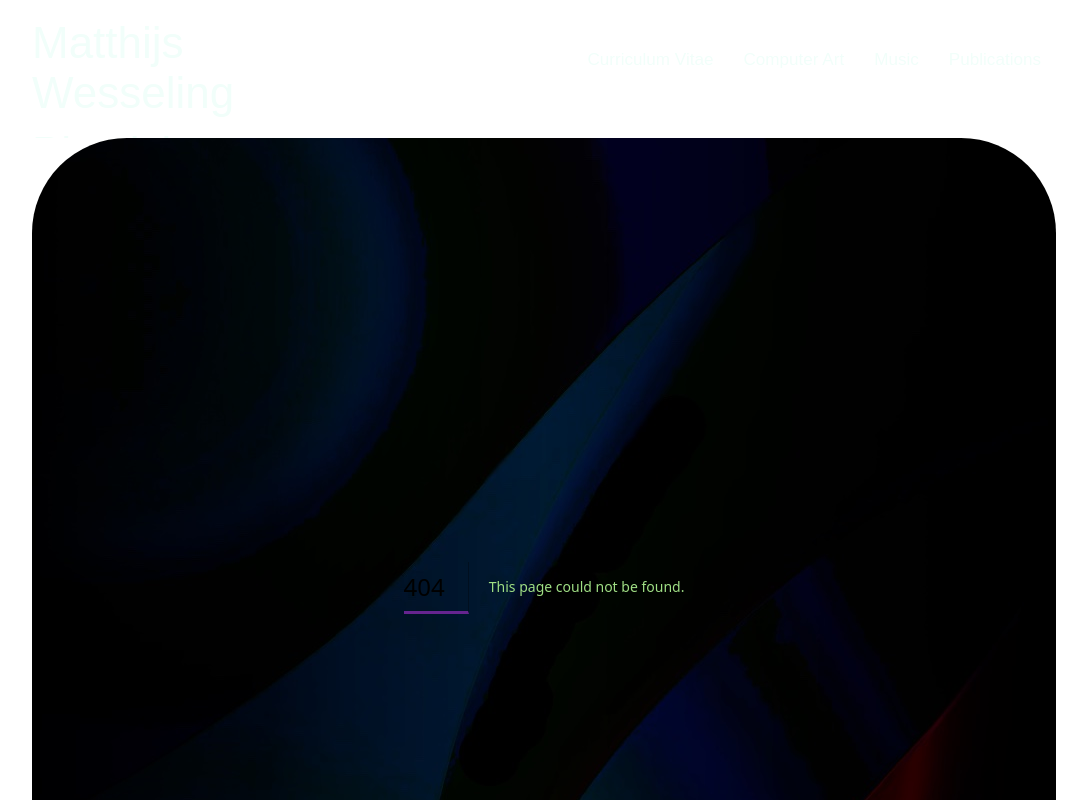
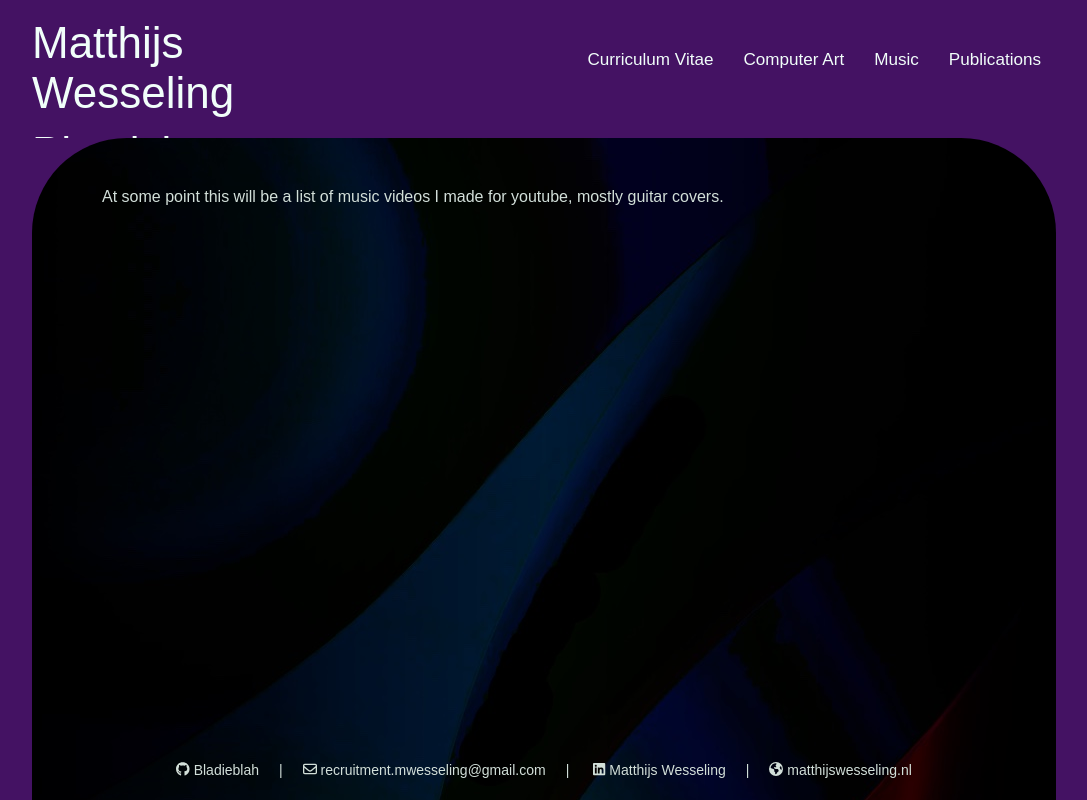
Before and after one commit to Bladieblah/Bladieblah.github.io, a Next.js app: page /music in a window 1280 px wide. Before the commit this address had no page. Shown: the top 800 px of the page, without its empty margins (96-1183 px from the left). Built offline with nearby package versions, Linux system fonts and the light colour scheme; a web font is replaced by a local one.

Commit message:
Add music page

```diff
--- /dev/null
+++ b/src/pages/music/index.tsx
@@ -0,0 +1,7 @@
+export default function Music() {
+  return (
+    <div>
+      At some point this will be a list of music videos I made for youtube, mostly guitar covers.
+    </div>
+  )
+}
```
